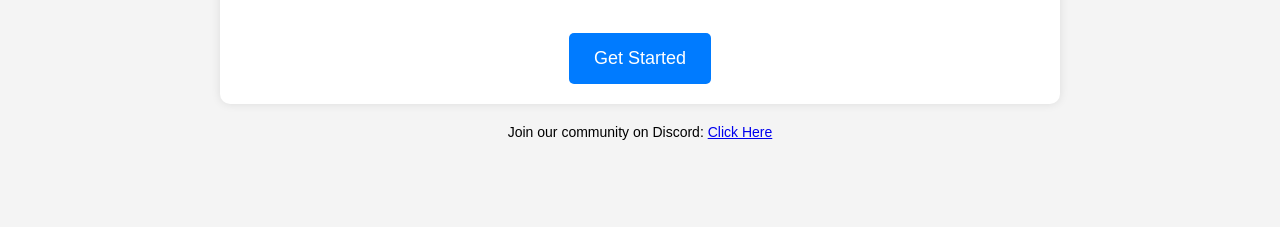
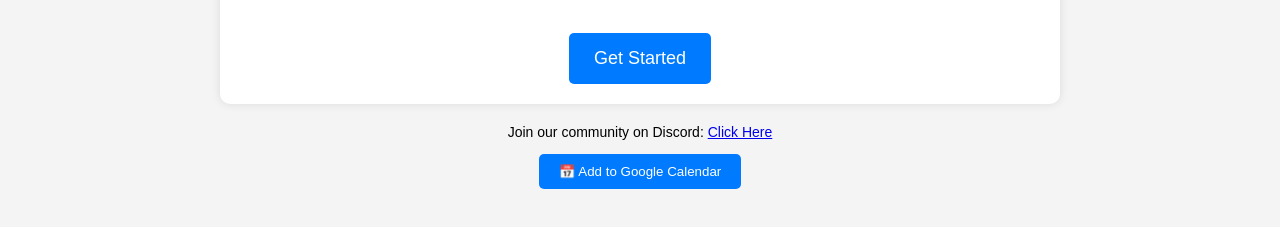
Before and after one commit to thesmashcoder/i-speak-ai-create-website, a plain HTML site: page index.html in a window 1280 px wide. Shown: the part 217-444 px from the top of the page. Drawn offline with Linux system fonts and the light colour scheme.

Commit message:
Update index.html
Embed "Add to Calendar" Button on GitHub Pages

```diff
--- a/index.html
+++ b/index.html
@@ -16,6 +16,13 @@
     </div>
     <footer>
         <p>Join our community on Discord: <a href="https://discord.gg/zYYnpCVW" target="_blank">Click Here</a></p>
+        <a href="https://calendar.google.com/calendar/u/0/share?slt=1AXpMJubu8xZxhLOBGhpItQxMInZUQfJX3VwxOdcW50JI0pbkbeOzCV85fbTI8Ax1pr1ML9ifFPKuug"
+   target="_blank">
+    <button style="background-color:#007bff; color:white; padding:10px 20px; border:none; border-radius:5px;">
+        📅 Add to Google Calendar
+    </button>
+</a>
+
     </footer>
 </body>
 </html>
```
